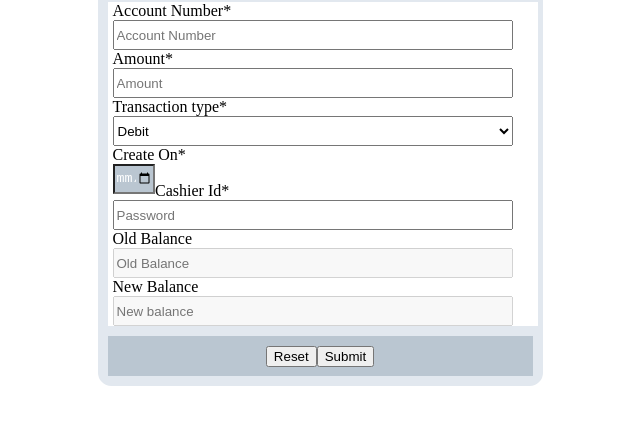
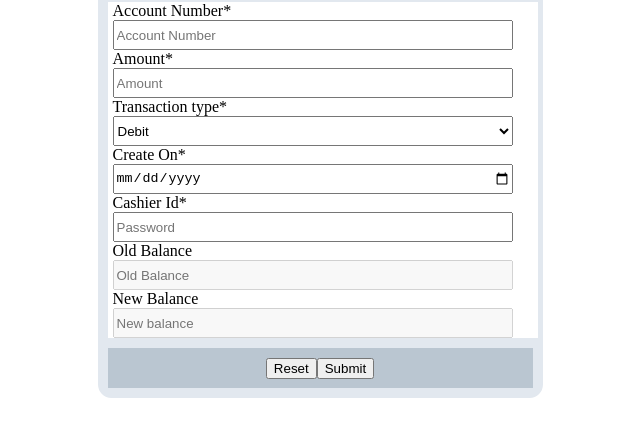
Before and after one commit to shemaerc/banker, a plain HTML site: page transaction.html in a window 1280 px wide. Shown: the part 69-506 px from the top of the page, without its empty margins (330-970 px from the left). Drawn offline with Linux system fonts and the light colour scheme.

Commit message:
ID attribute removed on Create On TextField

```diff
--- a/transaction.html
+++ b/transaction.html
@@ -14,10 +14,10 @@
     <div id="form_div">
         <label>Account Number* </label>
         <br/>
-        <input class="form" type="text" name="account" id="textfield" required="required" placeholder="Account Number" /> <br/>
+        <input class="form" type="text" name="account" id="textfield" required placeholder="Account Number" /> <br/>
       <label>Amount* </label>
         <br/>
-        <input class="form" type="text" name="amount" id="textfield" required="required" placeholder="Amount" /><br/>
+        <input class="form" type="text" name="amount" id="textfield" required placeholder="Amount" /><br/>
         <label>Transaction type* </label><br/>
         <select class="form">
         <option value="debit">Debit</option>
@@ -26,16 +26,16 @@
 
         <label>Create On* </label>
         <br/>
-        <input class="form"  type="date" name="date" id="date" required="required" /><br/>
+        <input class="form"  type="date" name="date"  required /><br/>
          <label>Cashier Id* </label>
         <br/>
-        <input class="form" type="text" name="cashier_id" id="textfield" required="required" placeholder="Password"  /><br/>
+        <input class="form" type="text" name="cashier_id" id="textfield" required placeholder="Password"  /><br/>
         <label>Old Balance </label>
         <br/>
-        <input class="form" type="text" name="old_balance" id="textfield" required="required"  placeholder="Old Balance" disabled="disabled" /><br/>
+        <input class="form" type="text" name="old_balance" id="textfield" required  placeholder="Old Balance" disabled="disabled" /><br/>
          <label>New Balance </label>
         <br/>
-        <input class="form" type="text" name="new_balance" id="textfield" required="required"  placeholder="New balance" disabled="disabled" />
+        <input class="form" type="text" name="new_balance" id="textfield" required  placeholder="New balance" disabled="disabled" />
     </div>
     <div id="button">
     <input type="reset" name="reset" /><input type="submit" name="save" id="save" />
```
